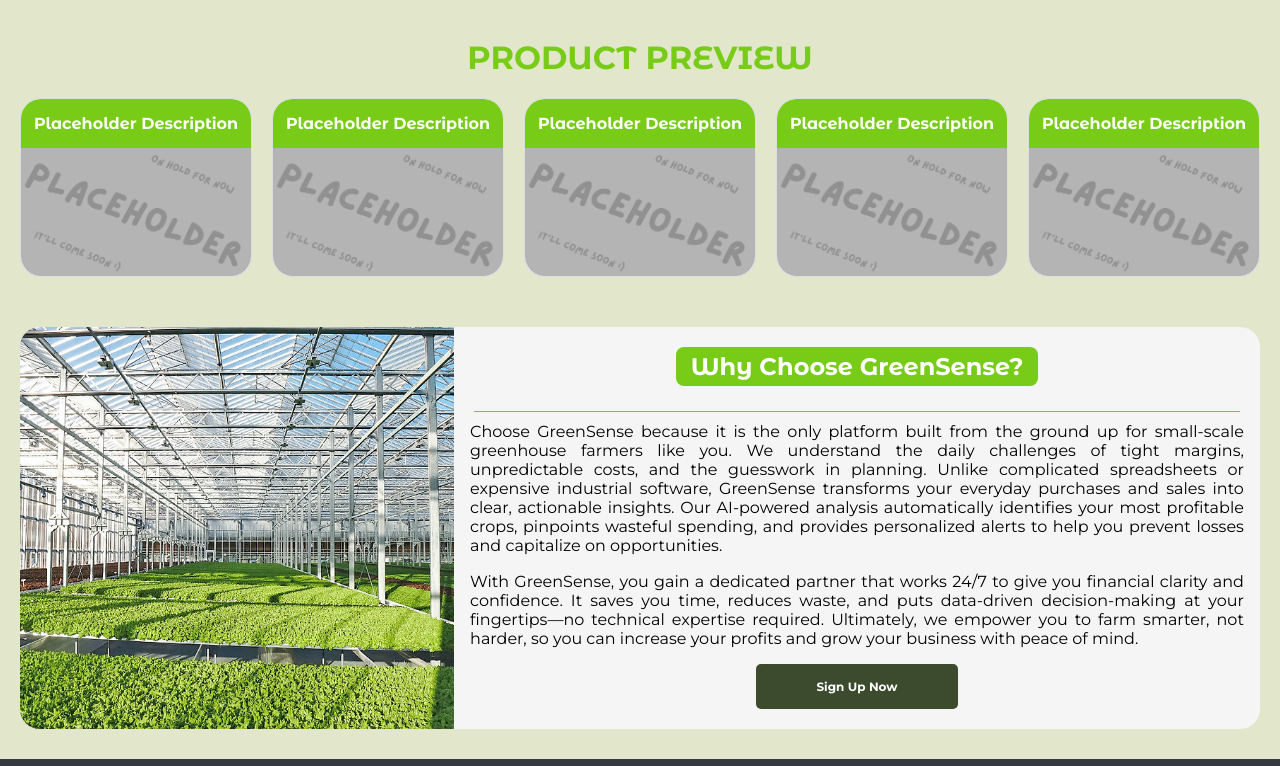
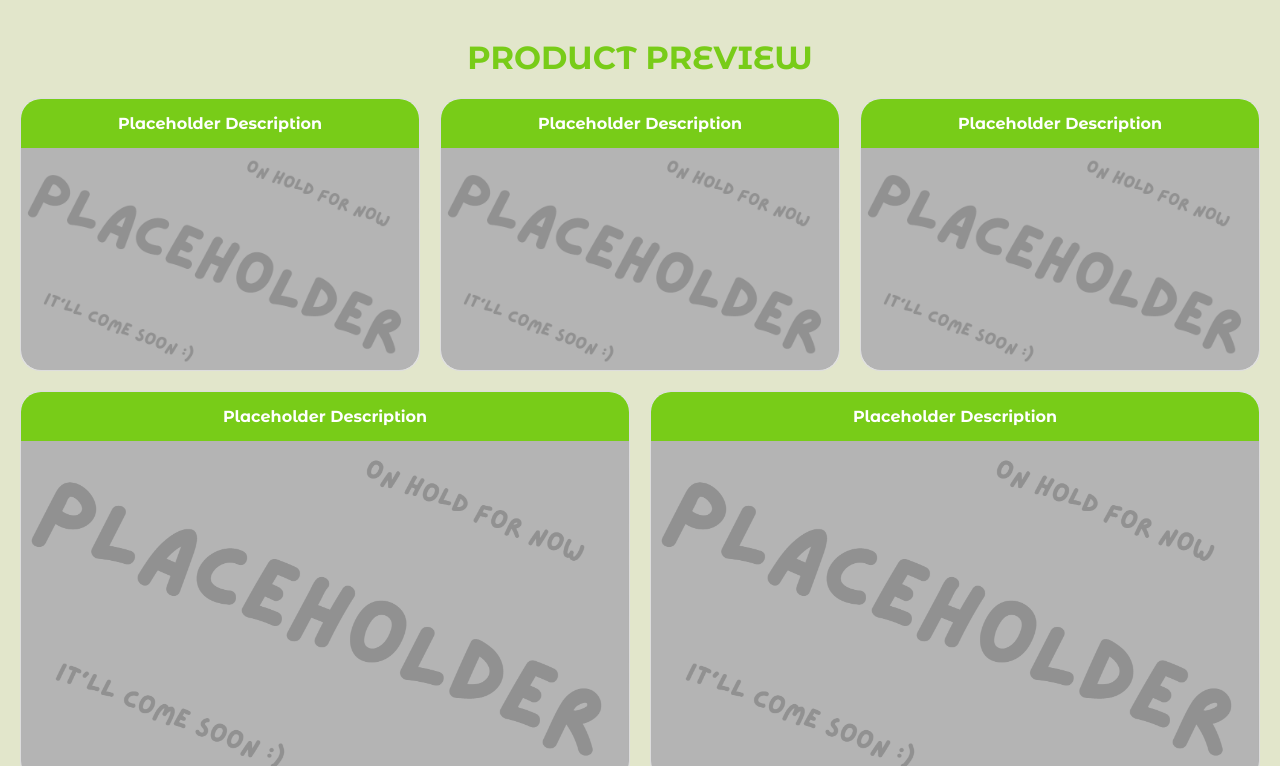
Before and after one commit to BorDomms/Landing-Page, a plain HTML site: page index.html in a window 1280 px wide. Shown: the part 848-1614 px from the top of the page. Drawn offline with Linux system fonts and the light colour scheme.

Commit message:
Update style.css

```diff
--- a/style.css
+++ b/style.css
@@ -134,8 +134,8 @@
 }
 
 .visual-card {
-  flex: 1 1 15%;
-  width: 15%;
+  flex: 1 1 30%;
+  width: 30%;
   padding: 0 0;
   background: #f5f5f5;
   border: 1px solid #ddd;
```
